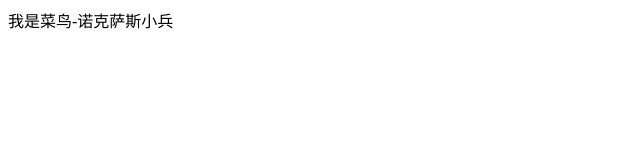
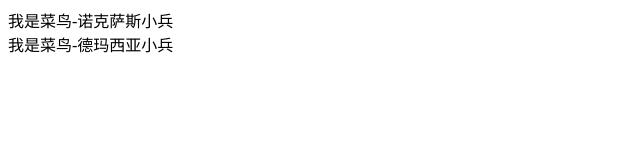
Before and after one commit to logenfire/demo, a plain HTML site: page index.html in a window 1280 px wide. Shown: the whole page, without its empty margins (0-640 px from the left). Drawn offline with Linux system fonts and the light colour scheme.

Commit message:
主线中修改

```diff
--- a/index.html
+++ b/index.html
@@ -5,5 +5,6 @@
     </head>
     <body>
     	<div>我是菜鸟-诺克萨斯小兵</div>
+    	<div>我是菜鸟-德玛西亚小兵</div>
     </body>
 </html>
```
